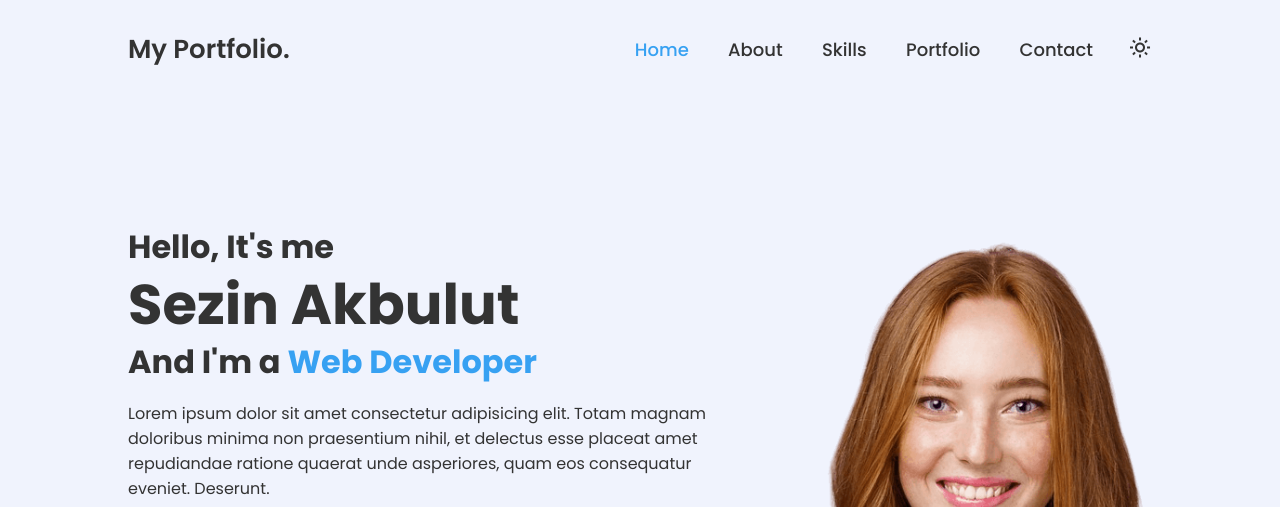
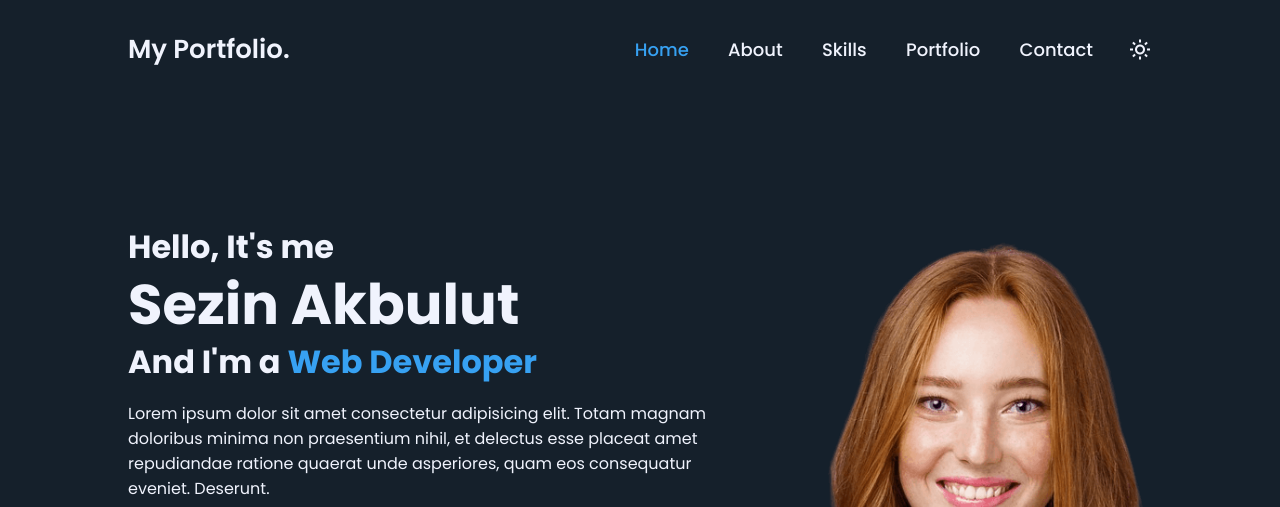
Before and after one commit to SezinAkbulut/porfolio, a plain HTML site: page index.html in a window 1280 px wide. Both pictures are taken after a click on the element 1140 px from the left and 49 px from the top of the page. Shown: the top 507 px of the page. Drawn offline with nearby package versions, Linux system fonts and the light colour scheme.

Commit message:
update toggle to add transition effect

```diff
--- a/assets/css/style.css
+++ b/assets/css/style.css
@@ -46,8 +46,13 @@
 }
 
 .toggle-icon {
+  display: flex;
   font-size: 24px;
   cursor: pointer;
+}
+
+.toggle-icon.disabled {
+  pointer-events: none;
 }
 
 .home {
@@ -144,11 +149,16 @@
   color: #37a1f2;
 }
 
+#container,
 #dark-container {
   clip-path: circle(0% at 0 0);
-  z-index: 10;
+  transition-delay: 1.5s;
 }
 
-.active#container {
+.active#container,
+.active#dark-container {
   z-index: 1;
+  clip-path: circle(150% at 0 0);
+  transition: 1.5s cubic-bezier(0.645, 0.045, 0.355, 1);
+  transition-delay: 0s;
 }
--- a/assets/js/script.js
+++ b/assets/js/script.js
@@ -17,8 +17,22 @@ darkContainer.src = "assets/img/home-perfil.png";
 
 toggleIcons.forEach((toggle) => {
   toggle.addEventListener("click", () => {
+    toggle.classList.add("disabled");
+    setTimeout(() => {
+      toggle.classList.remove("disabled");
+    }, 1500);
+
     icons.forEach((icon) => {
       icon.classList.toggle("bx-sun");
     });
+
+    container.classList.toggle("active");
+    cloneContainer.classList.toggle("active");
+
+    if (cloneContainer.classList.contains("active")) {
+      cloneContainer.style.clipPath = "circle(150% at 0 0)";
+    } else {
+      cloneContainer.style.clipPath = "circle(0% at 0 0)";
+    }
   });
 });
```
